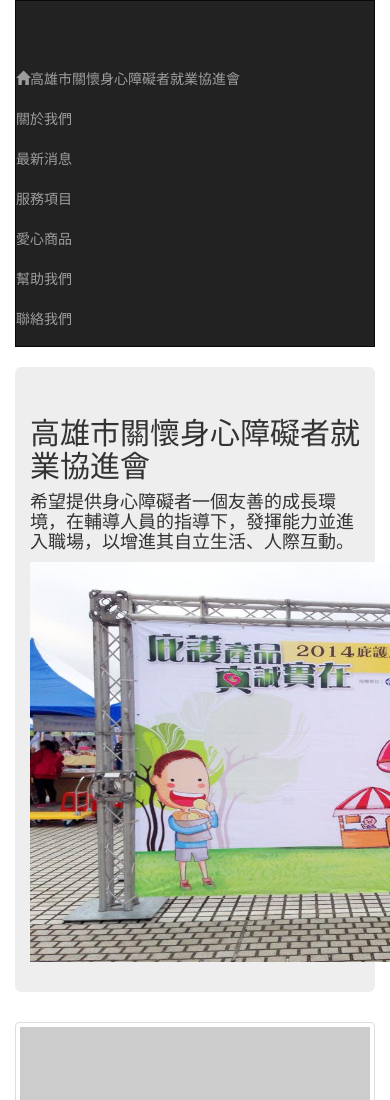
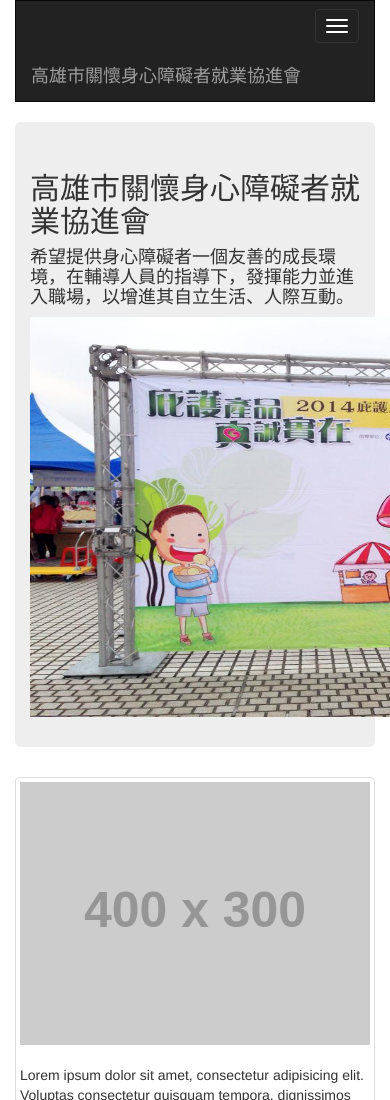
Before and after one commit to sweichi/sweichi.github.io, a plain HTML site: page index.html in a window 390 px wide. Shown: the top 1100 px of the page. Drawn offline with nearby package versions, Linux system fonts and the light colour scheme; placeholder pictures from the web are drawn by us.

Commit message:
20161005

```diff
--- a/index.html
+++ b/index.html
@@ -5,15 +5,19 @@
     <meta http-equiv="X-UA-Compatible" content="IE=edge">
     <meta name="renderer" content="webkit">
     <title>高雄市關懷身心障礙者就業協進會</title>
-    <link rel="stylesheet" href="http://maxcdn.bootstrapcdn.com/bootstrap/3.3.4/css/bootstrap.min.css">
+    <link rel="stylesheet" href="https://maxcdn.bootstrapcdn.com/bootstrap/3.3.7/css/bootstrap.min.css">
     <link rel="stylesheet" href="css/style.css">
 </head>
 <body>
    <div class="container">
       <nav class="navbar navbar-inverse">
-       <div class="navbar-header"><a href="#" class="navbar-brand"></a></div>
+          <div class="navbar-header"><button type="button" class="navbar-toggle collapsed" data-toggle="collapse" data-target="#menu-id" aria-expanded="false">
+                  <span class="icon-bar"></span>
+                  <span class="icon-bar"></span>
+                  <span class="icon-bar"></span>
+              </button><a href="index.html" class="navbar-brand">高雄市關懷身心障礙者就業協進會</a></div>
+          <div class="collapse navbar-collapse" id="menu-id">
               <ul class="nav navbar-nav">
-           <li><a href="index.html"><span class="glyphicon glyphicon-home"></span>高雄市關懷身心障礙者就業協進會</a></li>
                   <li><a href="about.html">關於我們</a></li>
                   <li><a href="news.html">最新消息</a></li>
                   <li><a href="service.html">服務項目</a></li>
@@ -21,7 +25,9 @@
                   <li><a href="help.html">幫助我們</a></li>
                   <li><a href="contact.html">聯絡我們</a></li>
               </ul>
+          </div>
       </nav>
+
    </div>
    <div class="container">
        <div class="jumbotron">
```
Lines whose indentation alone changed are shown as unchanged.
